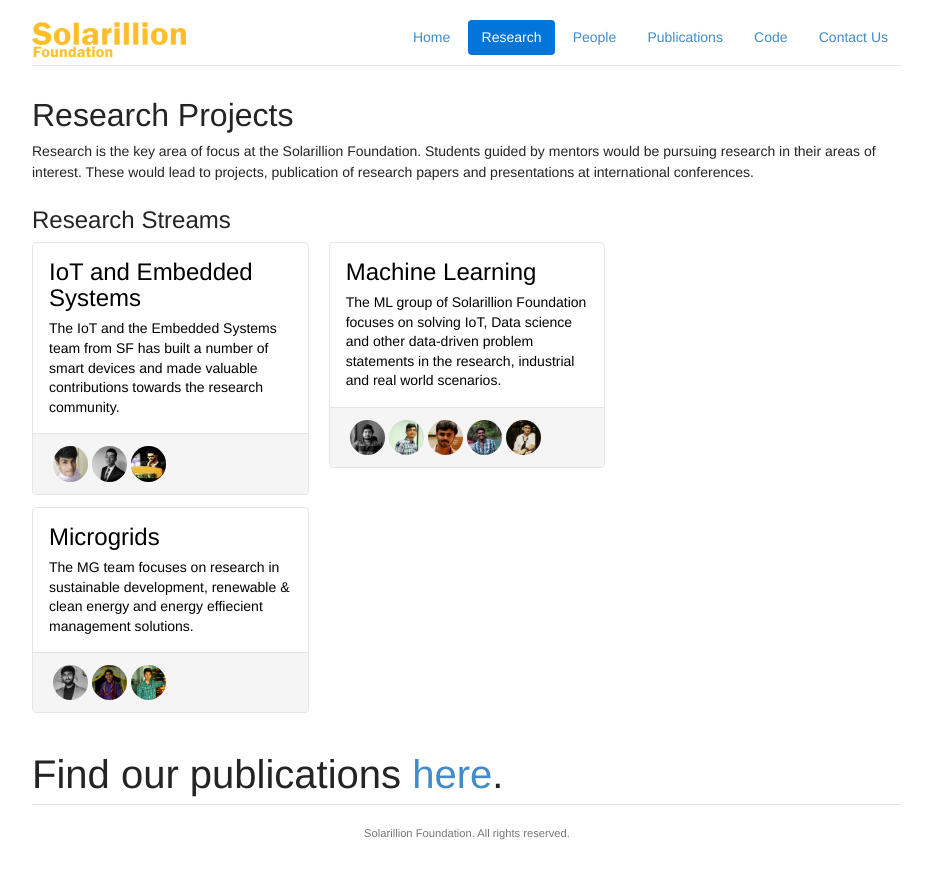
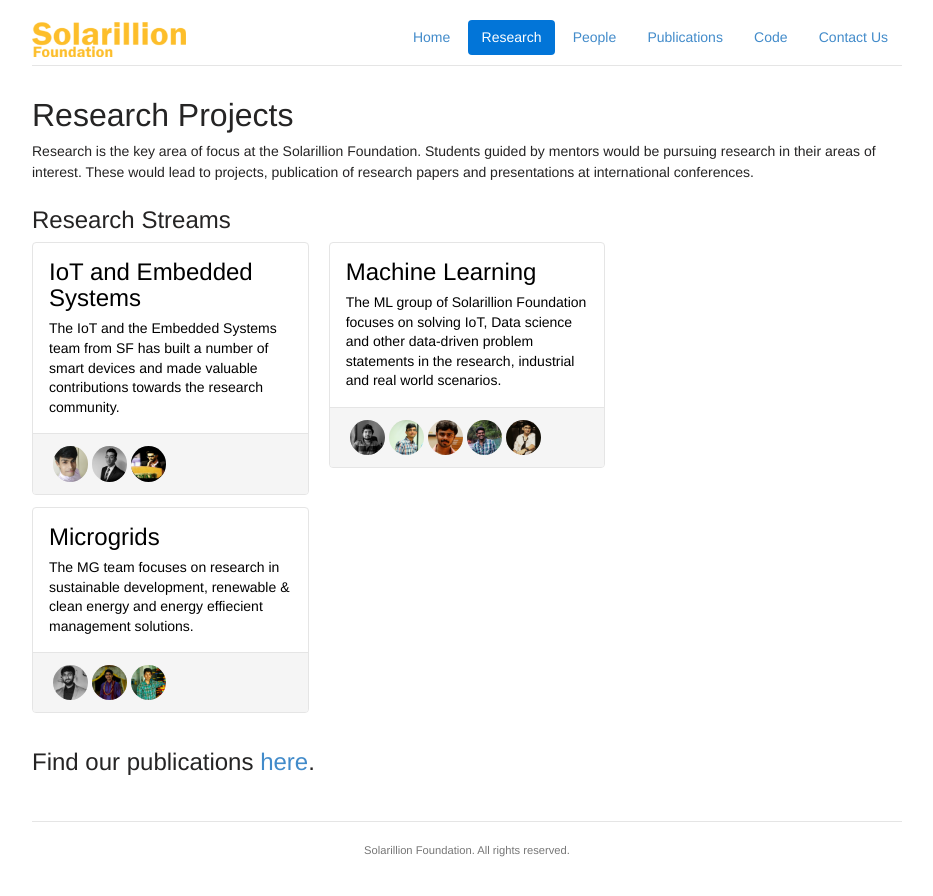
Before and after one commit to prahalath/solarillionfoundation.github.io, a Jekyll site: the page built from research/index.md, in a window 1280 px wide. Shown: the top 896 px of the page, without its empty margins (173-1106 px from the left). Built offline with Jekyll 4.4.1, drawn with Linux system fonts in a browser that asks for light colours; nearby versions of some CDN libraries; Markdown is read by kramdown in place of the engine named in the settings.

Commit message:
Update index.md

```diff
--- a/research/index.md
+++ b/research/index.md
@@ -54,8 +54,8 @@
 {% endfor %}
 </div>
 
-# Find our publications <a href = "/publications.html">here</a>.
-
+### Find our publications <a href = "/publications.html">here</a>.
+<br/>
 <div class="card-columns">
 {% for p in site.projects %}
 {% if p.status == "inactive" %}
```
